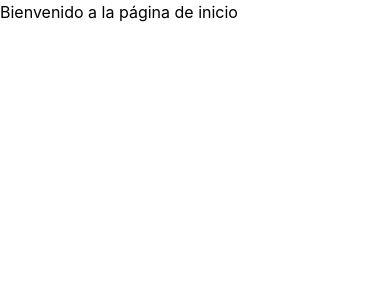
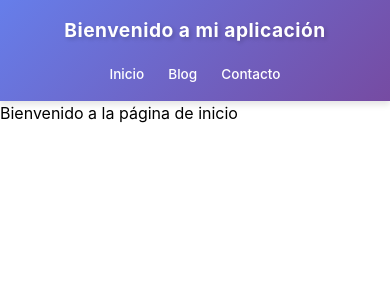
Before and after one commit to Jhonatanisai8/react-curso, a React (Vite) app in the folder my-proyect/: page / in a window 390 px wide. Shown: the top 300 px of the page. Built offline with nearby package versions, Linux system fonts and the light colour scheme.

Commit message:
feat: links

```diff
--- /dev/null
+++ b/my-proyect/src/components/HeaderComponent.css
@@ -0,0 +1,109 @@
+/* HeaderComponent.css */
+
+header {
+    background: linear-gradient(135deg, #667eea 0%, #764ba2 100%);
+    padding: 1.5rem 2rem;
+    box-shadow: 0 4px 6px rgba(0, 0, 0, 0.1);
+    display: flex;
+    justify-content: space-between;
+    align-items: center;
+    flex-wrap: wrap;
+}
+
+header h1 {
+    color: white;
+    font-size: 1.8rem;
+    font-weight: 700;
+    margin: 0;
+    text-shadow: 2px 2px 4px rgba(0, 0, 0, 0.2);
+    letter-spacing: 0.5px;
+}
+
+header nav {
+    display: flex;
+    align-items: center;
+}
+
+header nav ul {
+    list-style: none;
+    display: flex;
+    gap: 2rem;
+    margin: 0;
+    padding: 0;
+}
+
+header nav ul li {
+    margin: 0;
+}
+
+header nav ul li a {
+    color: white;
+    text-decoration: none;
+    font-size: 1.1rem;
+    font-weight: 500;
+    padding: 0.5rem 0.8rem;
+    border-radius: 8px;
+    transition: all 0.3s ease;
+    position: relative;
+}
+
+header nav ul li a:hover {
+    background: rgba(255, 255, 255, 0.2);
+    transform: translateY(-2px);
+}
+
+header nav ul li a::after {
+    content: '';
+    position: absolute;
+    bottom: 0;
+    left: 50%;
+    width: 0;
+    height: 2px;
+    background: white;
+    transition: all 0.3s ease;
+    transform: translateX(-50%);
+}
+
+header nav ul li a:hover::after {
+    width: 70%;
+}
+
+/* Estilos responsivos */
+@media (max-width: 768px) {
+    header {
+        flex-direction: column;
+        text-align: center;
+        gap: 1rem;
+        padding: 1rem;
+    }
+
+    header h1 {
+        font-size: 1.5rem;
+    }
+
+    header nav ul {
+        gap: 1rem;
+        flex-wrap: wrap;
+        justify-content: center;
+    }
+
+    header nav ul li a {
+        font-size: 0.95rem;
+        padding: 0.4rem 0.6rem;
+    }
+}
+
+@media (max-width: 480px) {
+    header h1 {
+        font-size: 1.2rem;
+    }
+
+    header nav ul {
+        gap: 0.5rem;
+    }
+
+    header nav ul li a {
+        font-size: 0.85rem;
+        padding: 0.3rem 0.5rem;
+    }
+}
--- /dev/null
+++ b/my-proyect/src/components/HeaderComponent.jsx
@@ -0,0 +1,20 @@
+import React from "react";
+import "./HeaderComponent.css";
+import { Link } from "react-router-dom";
+
+const HeaderComponent = () => {
+  return (
+    <header>
+      <h1>Bienvenido a mi aplicación</h1>
+      <nav>
+        <ul>
+          <li><Link to="/">Inicio</Link></li>
+          <li><Link to="/blog">Blog</Link></li>
+          <li><Link to="/contact">Contacto</Link></li>
+        </ul>
+      </nav>
+    </header>
+  );
+};
+
+export default HeaderComponent;
--- a/my-proyect/src/pages/BlogPage.jsx
+++ b/my-proyect/src/pages/BlogPage.jsx
@@ -1,7 +1,11 @@
 import React from "react";
+import HeaderComponent from "../components/HeaderComponent";
 
 const BlogPage = () => {
-  return <div>Bienvenido a la página del blog</div>;
+  return <div>
+    <HeaderComponent></HeaderComponent>
+    <p>Este es la pagina de blog</p>
+  </div>;
 };
 
 export default BlogPage;
--- a/my-proyect/src/pages/HomePage.jsx
+++ b/my-proyect/src/pages/HomePage.jsx
@@ -1,7 +1,11 @@
 import React from "react";
+import HeaderComponent from "../components/HeaderComponent";
 
 const HomePage = () => {
-  return <div>Bienvenido a la página de inicio</div>;
+  return <div>
+    <HeaderComponent></HeaderComponent>
+    Bienvenido a la página de inicio
+  </div>;
 };
 
 export default HomePage;
```
